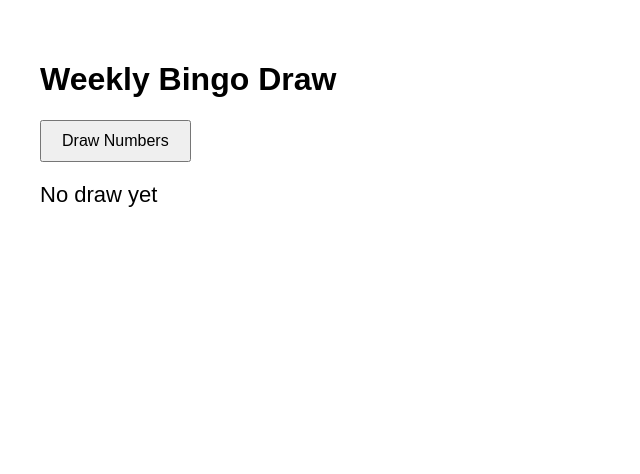
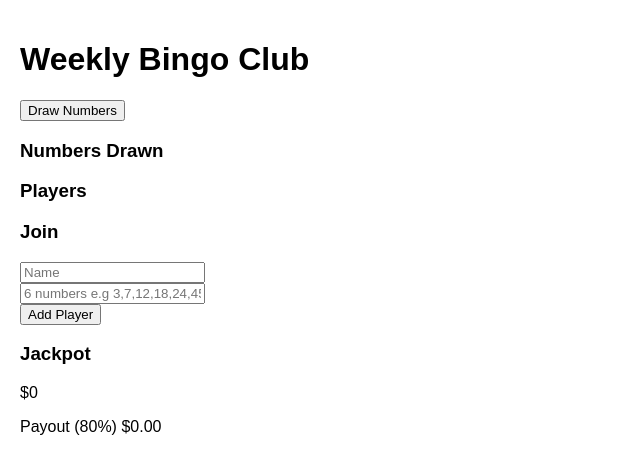
Before and after one commit to Spwindows/WP-Bingo2, a React (Vite) app: page / in a window 1280 px wide. Shown: the top 474 px of the page, without its empty margins (0-640 px from the left). Built offline with nearby package versions, Linux system fonts and the light colour scheme.

Commit message:
Update App.jsx

```diff
--- a/src/App.jsx
+++ b/src/App.jsx
@@ -1,26 +1,119 @@
 import { useState } from "react";
 
+const ENTRY = 5;
+
+function randomDraw() {
+  const nums = [];
+  while (nums.length < 6) {
+    const n = Math.floor(Math.random() * 49) + 1;
+    if (!nums.includes(n)) nums.push(n);
+  }
+  return nums.sort((a,b)=>a-b);
+}
+
 export default function App() {
-  const [numbers, setNumbers] = useState([]);
 
-  function draw() {
-    const pool = Array.from({ length: 49 }, (_, i) => i + 1);
-    const result = [];
-    while (result.length < 6) {
-      const i = Math.floor(Math.random() * pool.length);
-      result.push(pool[i]);
-      pool.splice(i, 1);
-    }
-    setNumbers(result.sort((a,b)=>a-b));
+  const [players,setPlayers] = useState([]);
+  const [drawn,setDrawn] = useState([]);
+  const [name,setName] = useState("");
+  const [nums,setNums] = useState("");
+
+  function addPlayer(e){
+    e.preventDefault();
+
+    const numbers = nums.split(",").map(n=>parseInt(n.trim()));
+
+    if(numbers.length !== 6) return alert("Need 6 numbers");
+
+    setPlayers([
+      ...players,
+      {
+        name,
+        numbers
+      }
+    ])
+
+    setName("")
+    setNums("")
   }
 
+  function draw(){
+    const newNums = randomDraw();
+    setDrawn([...drawn,...newNums]);
+  }
+
+  const jackpot = players.length * ENTRY;
+
   return (
-    <div style={{fontFamily:"Arial", padding:40}}>
-      <h1>Weekly Bingo Draw</h1>
-      <button onClick={draw} style={{padding:"10px 20px", fontSize:16}}>Draw Numbers</button>
-      <div style={{marginTop:20, fontSize:22}}>
-        {numbers.length === 0 ? "No draw yet" : numbers.join(" - ")}
-      </div>
+    <div style={{padding:20,fontFamily:"Arial"}}>
+
+      <h1>Weekly Bingo Club</h1>
+
+      <button onClick={draw}>Draw Numbers</button>
+
+      <h3>Numbers Drawn</h3>
+      <p>{drawn.join(" - ")}</p>
+
+      <h3>Players</h3>
+
+      {players.map(p=>{
+
+        const hits = p.numbers.filter(n=>drawn.includes(n))
+
+        const win = hits.length === 6
+
+        return (
+          <div key={p.name} style={{marginBottom:10}}>
+
+            <strong>{p.name}</strong>
+
+            <div>
+              {p.numbers.join(", ")}
+            </div>
+
+            <div>
+              Matched: {hits.length}/6
+            </div>
+
+            {win && (
+              <div style={{color:"green"}}>
+                WINNER — payout ${(jackpot*0.8).toFixed(2)}
+              </div>
+            )}
+
+          </div>
+        )
+      })}
+
+      <h3>Join</h3>
+
+      <form onSubmit={addPlayer}>
+
+        <input
+          placeholder="Name"
+          value={name}
+          onChange={e=>setName(e.target.value)}
+        />
+
+        <br/>
+
+        <input
+          placeholder="6 numbers e.g 3,7,12,18,24,45"
+          value={nums}
+          onChange={e=>setNums(e.target.value)}
+        />
+
+        <br/>
+
+        <button>Add Player</button>
+
+      </form>
+
+      <h3>Jackpot</h3>
+
+      <p>${jackpot}</p>
+      <p>Payout (80%) ${(jackpot*0.8).toFixed(2)}</p>
+
     </div>
   );
 }
```
